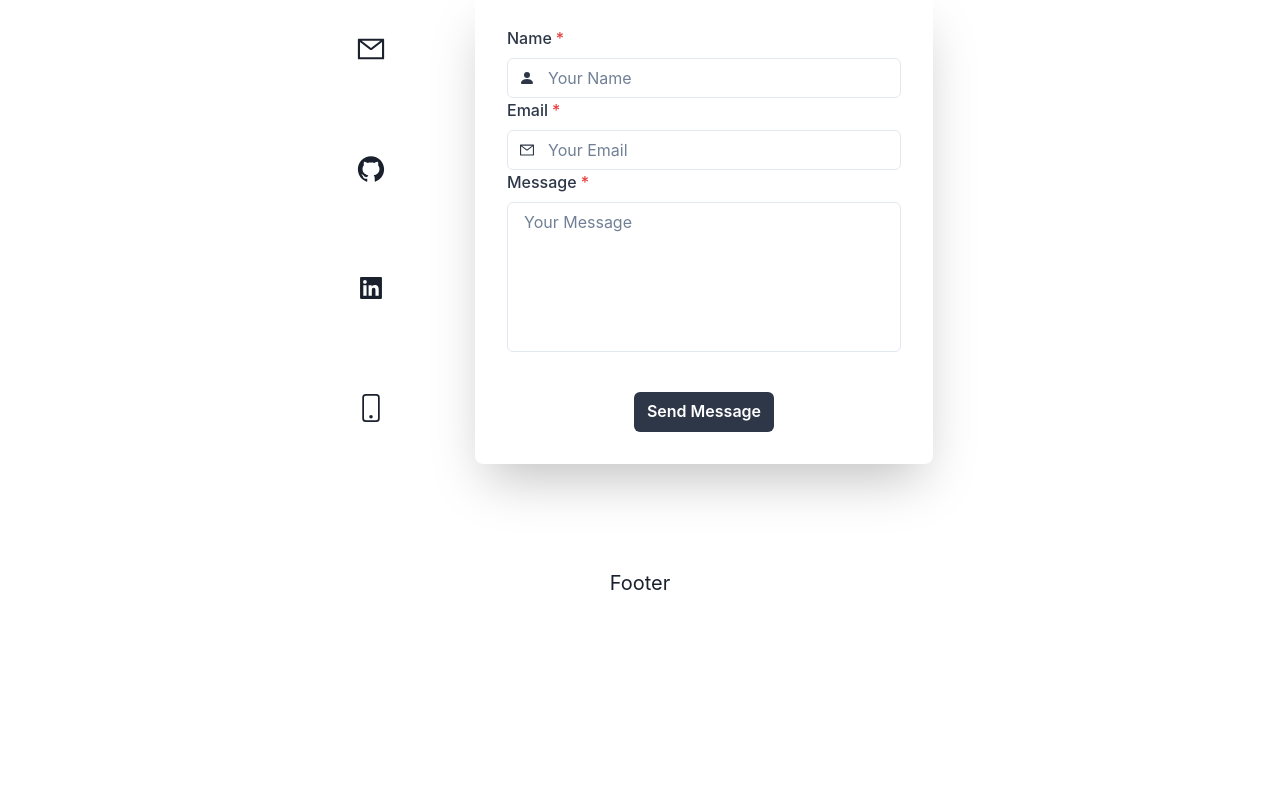
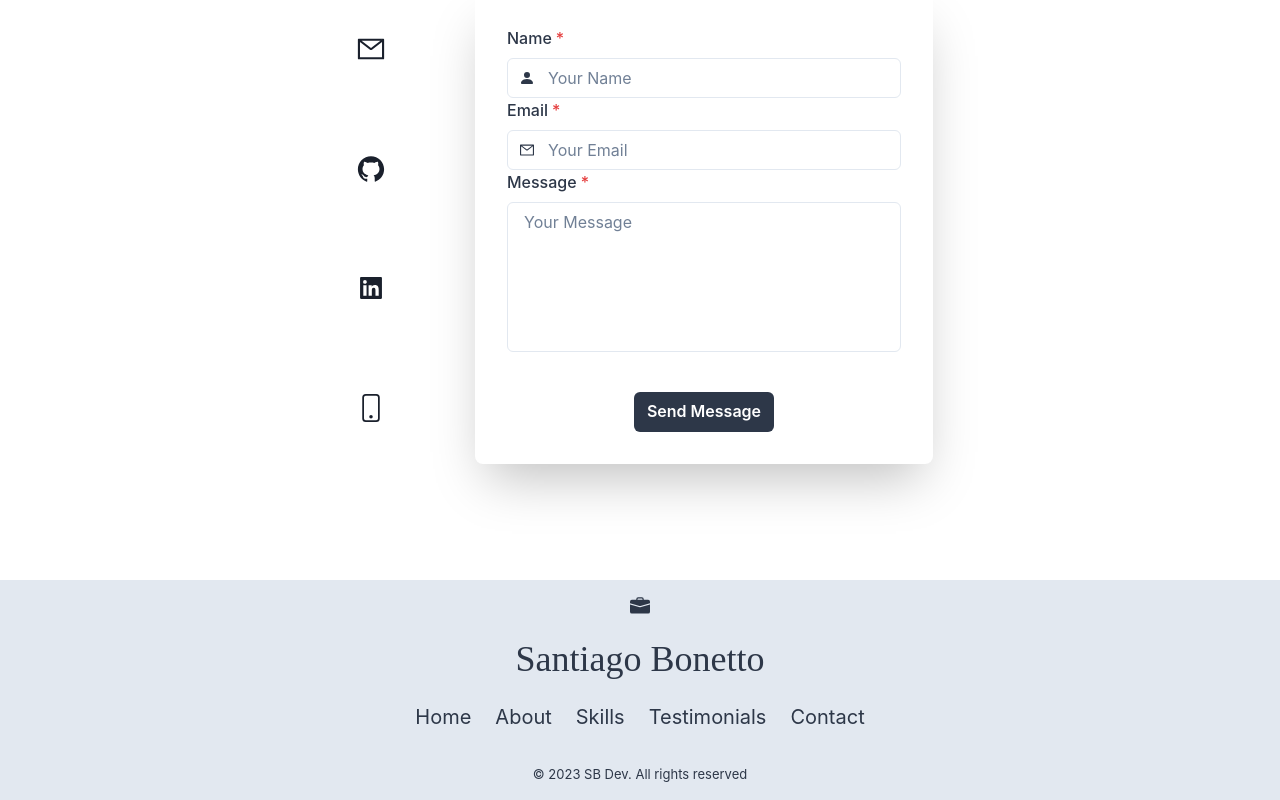
Before and after one commit to Santirbe98/Portfolio, a React (Create React App) app: page / in a window 1280 px wide. Shown: the part 3746-4546 px from the top of the page. Before the commit the page ends 4356 px from the top, so only its background shows below. Built offline with nearby package versions, Linux system fonts and the light colour scheme.

Commit message:
feat(Footer)

```diff
--- a/public/index.html
+++ b/public/index.html
@@ -24,7 +24,7 @@
       work correctly both with client-side routing and a non-root public URL.
       Learn how to configure a non-root public URL by running `npm run build`.
     -->
-    <title>React App</title>
+    <title>SB Dev</title>
   </head>
   <body>
     <noscript>You need to enable JavaScript to run this app.</noscript>
--- a/src/App.js
+++ b/src/App.js
@@ -27,8 +27,8 @@ function App() {
           <MySkills />
           <Testimonials />
           <Contact />
-          <Footer />
         </Grid>
+        <Footer />
       </Box>
     </ChakraProvider>
   );
--- a/src/components/Footer/Footer.jsx
+++ b/src/components/Footer/Footer.jsx
@@ -1,6 +1,101 @@
-import React from 'react';
+import {
+  Box,
+  Container,
+  Divider,
+  Stack,
+  Text,
+  useColorModeValue,
+} from '@chakra-ui/react';
+import { BsFillBriefcaseFill } from 'react-icons/bs';
+import { Link } from 'react-scroll';
 
-const Footer = () => {
-  return <div>Footer</div>;
-};
-export default Footer;
+export default function Footer() {
+  return (
+    <Box
+      bg={useColorModeValue('gray.200', 'gray.900')}
+      color={useColorModeValue('gray.700', 'gray.200')}
+    >
+      <Container
+        as={Stack}
+        py={4}
+        spacing={4}
+        justify={'center'}
+        align={'center'}
+      >
+        <BsFillBriefcaseFill />
+        <Text fontSize="4xl" fontFamily="-moz-initial">
+          Santiago Bonetto
+        </Text>
+        <Stack direction={'row'} spacing={6}>
+          <Link
+            to="home"
+            spy={true}
+            smooth={true}
+            offset={50}
+            duration={500}
+            style={{ cursor: 'pointer' }}
+          >
+            Home
+          </Link>
+          <Link
+            to="about"
+            spy={true}
+            smooth={true}
+            offset={50}
+            duration={500}
+            style={{ cursor: 'pointer' }}
+          >
+            About
+          </Link>
+          <Link
+            to="mySkills"
+            spy={true}
+            smooth={true}
+            offset={50}
+            duration={500}
+            style={{ cursor: 'pointer' }}
+          >
+            Skills
+          </Link>
+          <Link
+            to="testimonials"
+            spy={true}
+            smooth={true}
+            offset={50}
+            duration={500}
+            style={{ cursor: 'pointer' }}
+          >
+            Testimonials
+          </Link>
+          <Link
+            to="contact"
+            spy={true}
+            smooth={true}
+            offset={50}
+            duration={500}
+            style={{ cursor: 'pointer' }}
+          >
+            Contact
+          </Link>
+        </Stack>
+      </Container>
+
+      <Box
+        borderTopWidth={1}
+        borderStyle={'solid'}
+        borderColor={useColorModeValue('gray.200', 'gray.700')}
+      >
+        <Container
+          as={Stack}
+          py={4}
+          direction={{ base: 'column', md: 'row' }}
+          spacing={4}
+          justify="center"
+          align={{ base: 'center', md: 'center' }}
+        >
+          <Text fontSize="small">© 2023 SB Dev. All rights reserved</Text>
+        </Container>
+      </Box>
+    </Box>
+  );
+}
--- a/src/components/MySkills/MySkills.jsx
+++ b/src/components/MySkills/MySkills.jsx
@@ -16,7 +16,7 @@ const MySkills = () => {
         as="h2"
         color={useColorModeValue('gray.700', 'gray.200')}
       >
-        Languages and Tools:
+        Languages and Tools
       </Heading>
       <SimpleGrid
         mt={10}
```
Also changed, not shown: 1 other file (tests, documents, lock files or other folders).
